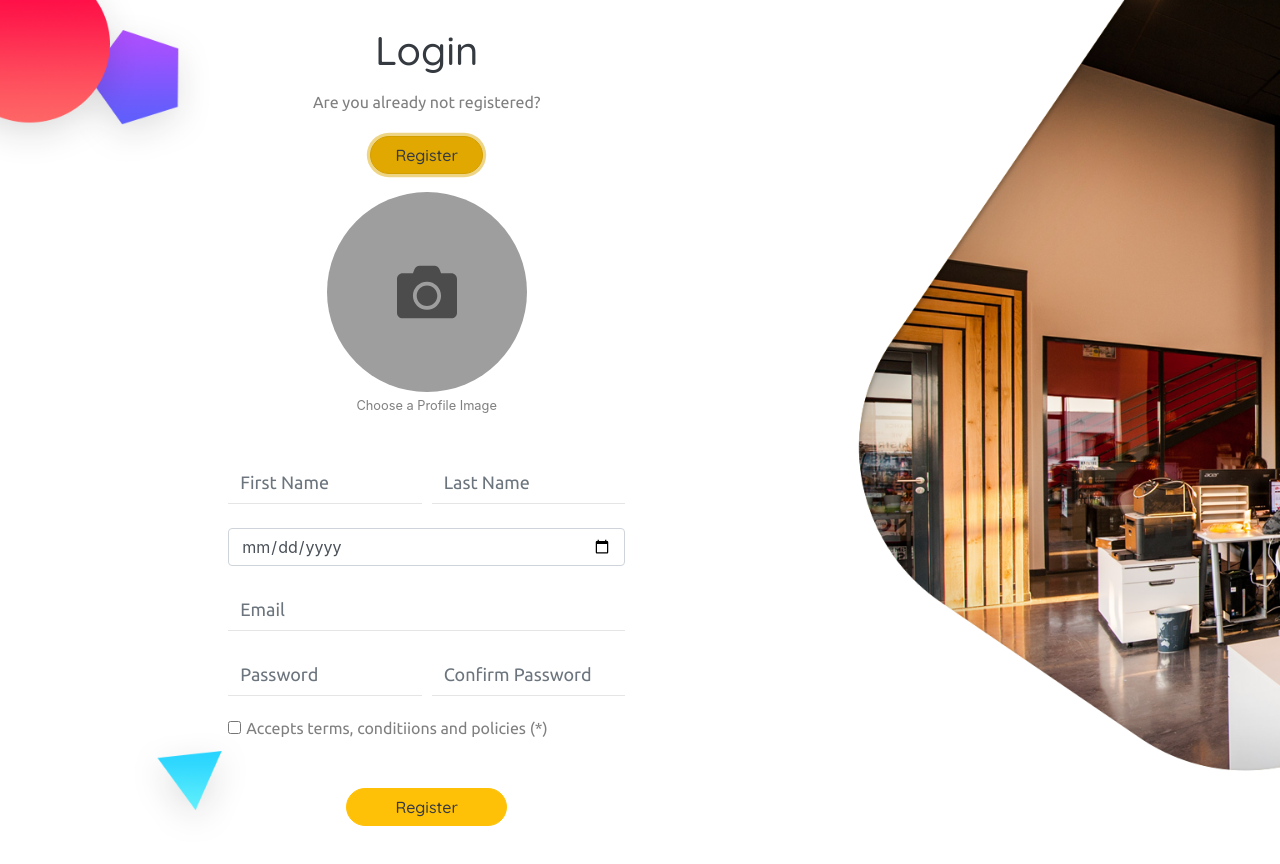
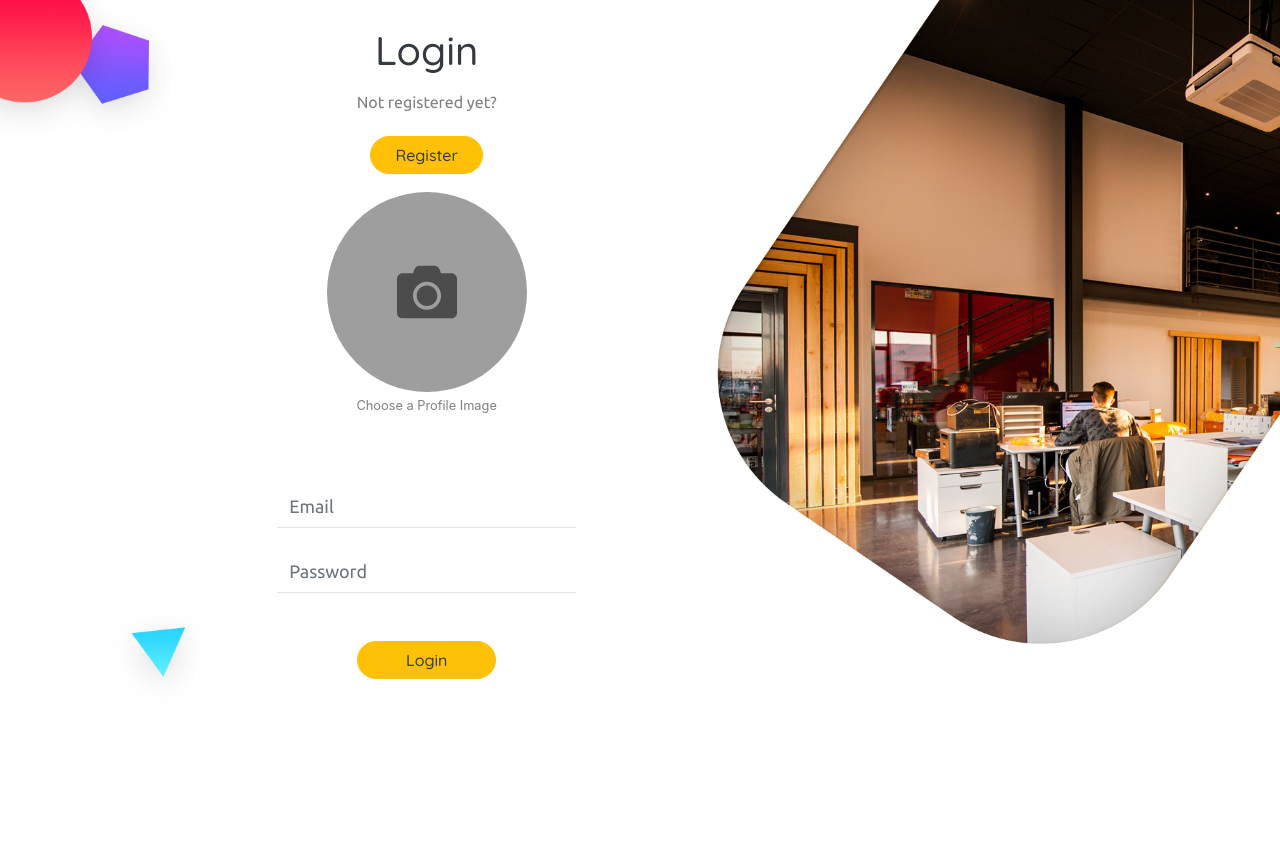
Before and after one commit to vscalcione/login-registration-system-reactjs, a React (Create React App) app: page / in a window 1280 px wide. Both pictures are taken after a click on the button "Login". Shown: the top 864 px of the page. After the commit the page ends 800 px from the top, so only its background shows below. Built offline with nearby package versions, Linux system fonts and the light colour scheme; grey boxes are pictures that could not be loaded.

Commit message:
Fixing rendering bugs

```diff
--- a/src/components/form/FormComponent.js
+++ b/src/components/form/FormComponent.js
@@ -2,24 +2,43 @@ import React from "react";
 import AOS from "aos";
 import "aos/dist/aos.css";
 
-export const FormComponent = () => {
+import { withRouter, useLocation } from "react-router-dom";
+
+export const FormComponent = withRouter(({ history }) => {
+  const location = useLocation();
+  const currentUrl = location.pathname;
+
   AOS.init({
     duration: 1000,
   });
 
+  const AgreementComponent = () => {
     return (
       <>
         <div
-        className="d-flex justify-content-center"
-        data-aos="fade-right"
-        data-aos-delay="100"
+          className="form-check form-check-inline"
+          style={{ marginTop: "23px" }}
         >
-        <form
-          action=""
-          method="post"
-          encType="multipart/form-data"
-          id="registration-form"
+          <input
+            type="checkbox"
+            name="agreement"
+            className="form-check-input"
+            required
+          />
+          <label
+            htmlFor="agreement"
+            className="form-check-label font-ubuntu text-black-50"
           >
+            Accepts terms, conditiions and policies (*)
+          </label>
+        </div>
+      </>
+    );
+  };
+
+  const Form = () => {
+    return (
+      <>
         <div className="form-row">
           <div className="col">
             <input
@@ -87,34 +106,68 @@ export const FormComponent = () => {
             />
           </div>
         </div>
-          <div
-            className="form-check form-check-inline"
-            style={{ marginTop: "23px" }}
-          >
+      </>
+    );
+  };
+
+  const CustomFormComponent = () => {
+    return (
+      <>
+        <div className="form-row my-4">
+          <div className="col">
             <input
-              type="checkbox"
-              name="agreement"
-              className="form-check-input"
+              type="text"
+              name="email"
+              id="email"
+              className="form-control"
+              placeholder="Email"
               required
             />
-            <label
-              htmlFor="agreement"
-              className="form-check-label font-ubuntu text-black-50"
+          </div>
+        </div>
+        <div className="form-row my-4">
+          <div className="col">
+            <input
+              type="text"
+              name="password"
+              id="password"
+              className="form-control"
+              placeholder="Password "
+              required
+            />
+          </div>
+        </div>
+      </>
+    );
+  };
+
+  return (
+    <>
+      <div
+        className="d-flex justify-content-center"
+        data-aos="fade-right"
+        data-aos-delay="100"
       >
-              Accepts terms, conditiions and policies (*)
-            </label>
-          </div>
+        <form
+          action=""
+          method="post"
+          encType="multipart/form-data"
+          id="registration-form"
+        >
+          {currentUrl === "/" ? <Form /> : <CustomFormComponent />}
+
+          {currentUrl === "/" ? <AgreementComponent /> : ""}
           <div className="submit-btn text-center my-5">
             <button
               type=""
               className="btn btn-warning rounded-pill text-dark px-5"
               style={{ fontFamily: "quicksand" }}
             >
-              Register
+              {currentUrl === "/" ? "Register" : "Login"}
             </button>
           </div>
         </form>
       </div>
     </>
   );
-};
+});
--- a/src/components/header/HeaderComponent.js
+++ b/src/components/header/HeaderComponent.js
@@ -2,7 +2,7 @@ import React from "react";
 import AOS from "aos";
 import "aos/dist/aos.css";
 
-import { withRouter, useHistory, useLocation } from "react-router-dom";
+import { withRouter, useLocation } from "react-router-dom";
 
 export const HeaderComponent = withRouter(({ history }) => {
   AOS.init();
@@ -31,14 +31,14 @@ export const HeaderComponent = withRouter(({ history }) => {
         <span className="font-ubuntu text-black-50">
           {currentUrl === "/"
             ? "Are you already registered?"
-            : "Are you already not registered?"}
+            : "Not registered yet?"}
           <br />
           <button
             type=""
             className="btn btn-warning rounded-pill text-dark px-4"
             style={{ fontFamily: "quicksand", marginTop: "22px" }}
             onClick={() => {
-              history.push("/login");
+              currentUrl === "/" ? history.push("/login") : history.push("/");
             }}
           >
             {currentUrl === "/" ? "Login" : "Register"}
--- a/src/index.js
+++ b/src/index.js
@@ -3,12 +3,13 @@ import ReactDOM from "react-dom";
 import "./index.css";
 import App from "./App";
 import * as serviceWorker from "./serviceWorker";
-import { BrowserRouter as Router } from "react-router-dom";
+import { BrowserRouter as Router, Route } from "react-router-dom";
 
 ReactDOM.render(
   <React.StrictMode>
     <Router>
-      <App />
+      <Route exact path="/" component={App} />
+      <Route path="/login" component={App} />
     </Router>
   </React.StrictMode>,
   document.getElementById("root")
```
Lines whose indentation alone changed are shown as unchanged.
